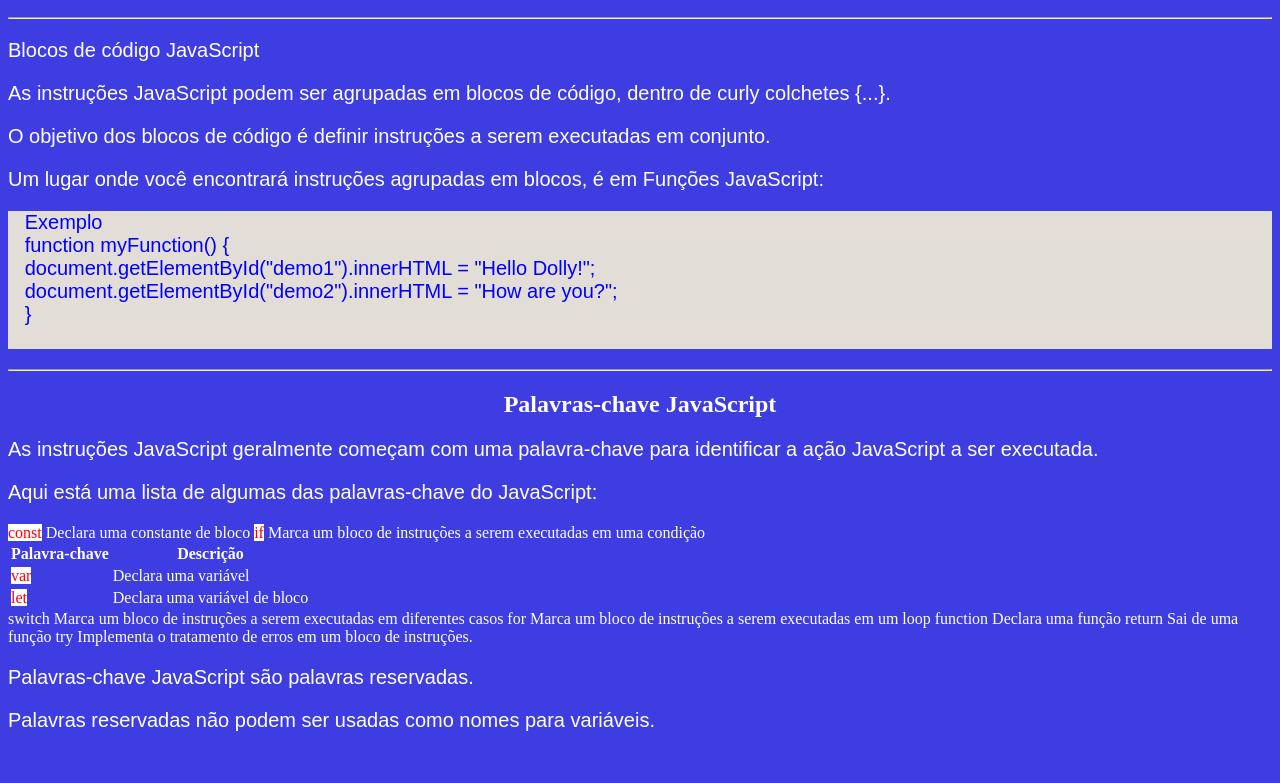
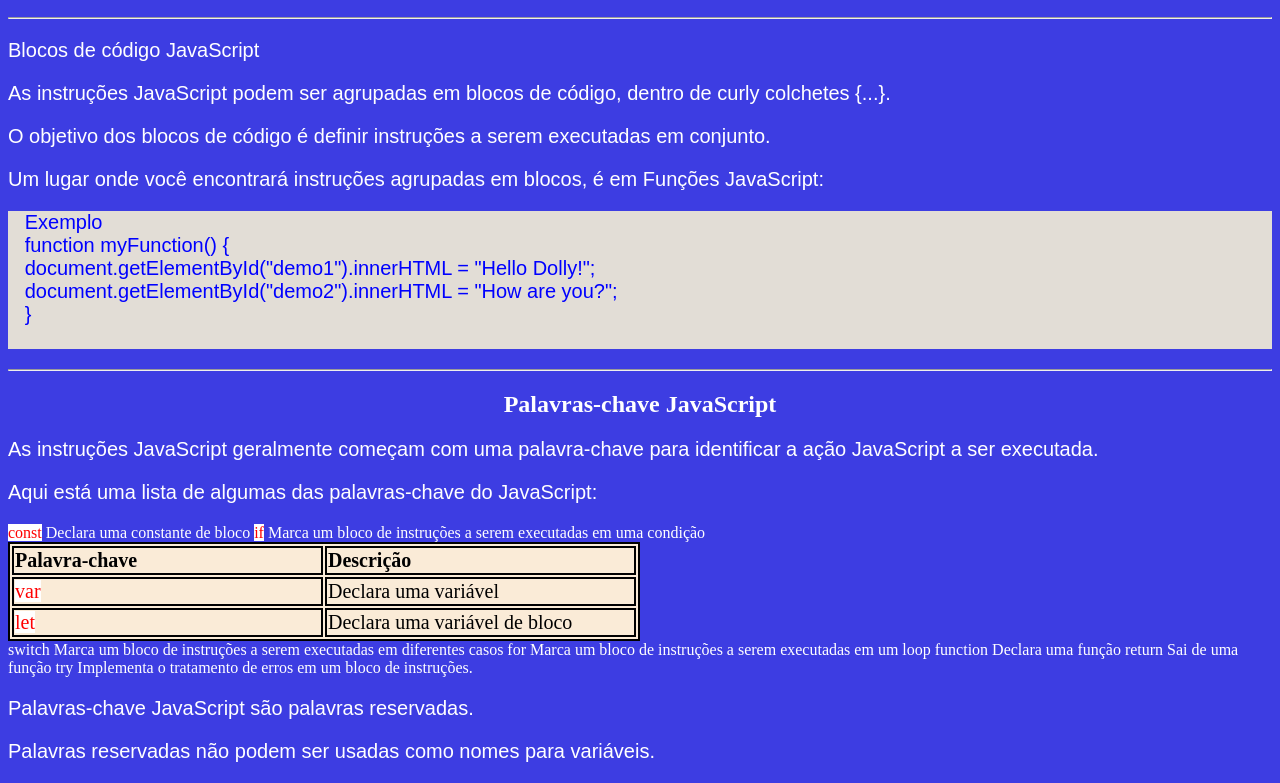
Before and after one commit to pedro-filho-81/JavaScript, a plain HTML site: page JavaScriptBasico/w3cshool/javaScript/instrucaoJS4.html in a window 1280 px wide. Shown: the part 2043-2826 px from the top of the page. Before the commit the page ends 2795 px from the top, so only its background shows below. Drawn offline with Linux system fonts and the light colour scheme.

Commit message:
Update javascript.css

```diff
--- a/JavaScriptBasico/w3cshool/javaScript/css/javascript.css
+++ b/JavaScriptBasico/w3cshool/javaScript/css/javascript.css
@@ -28,3 +28,11 @@
       background-color: yellow;
       color: black;
    }
+   table, th, td {
+      background-color: antiquewhite;
+      color: black;
+      text-align: left;
+      font-size: 15pt;
+      width: 50%;
+      border: 2px solid black;
+   }
```
